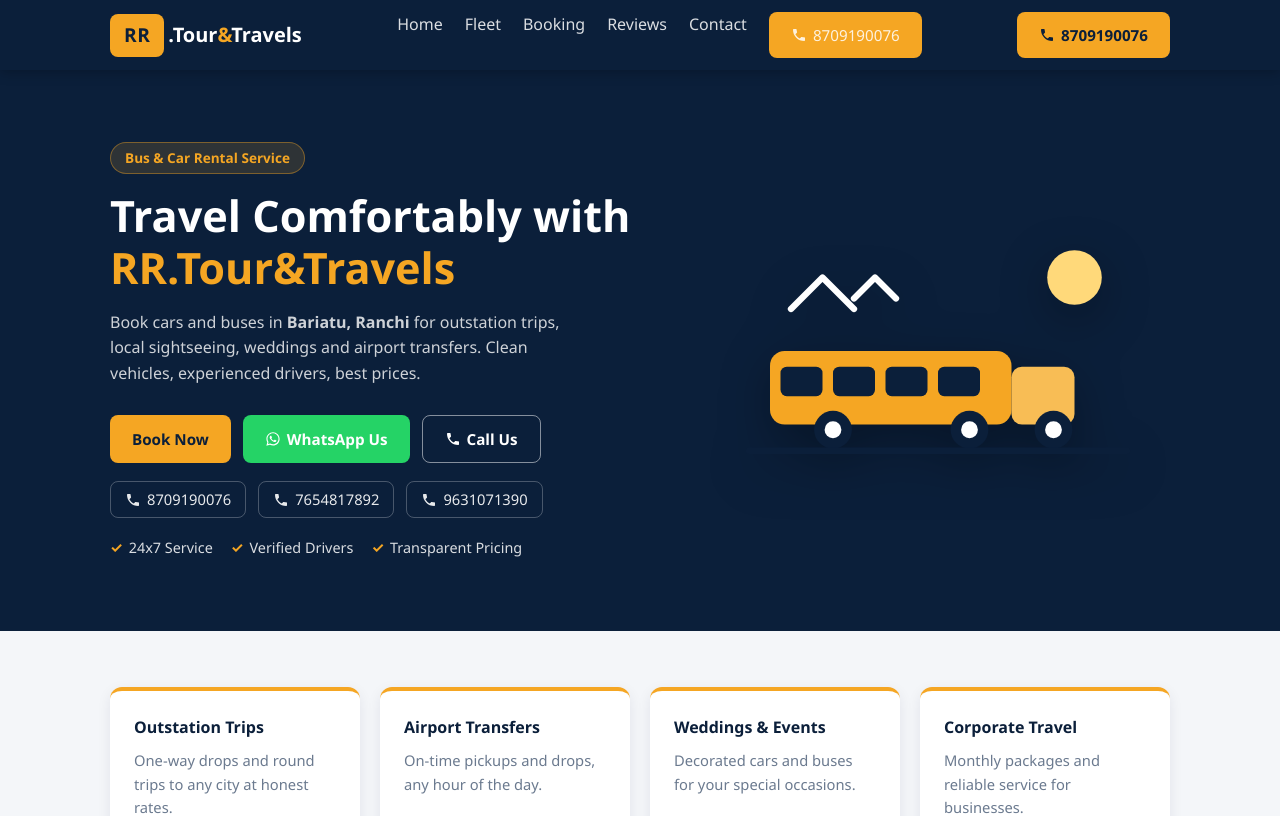
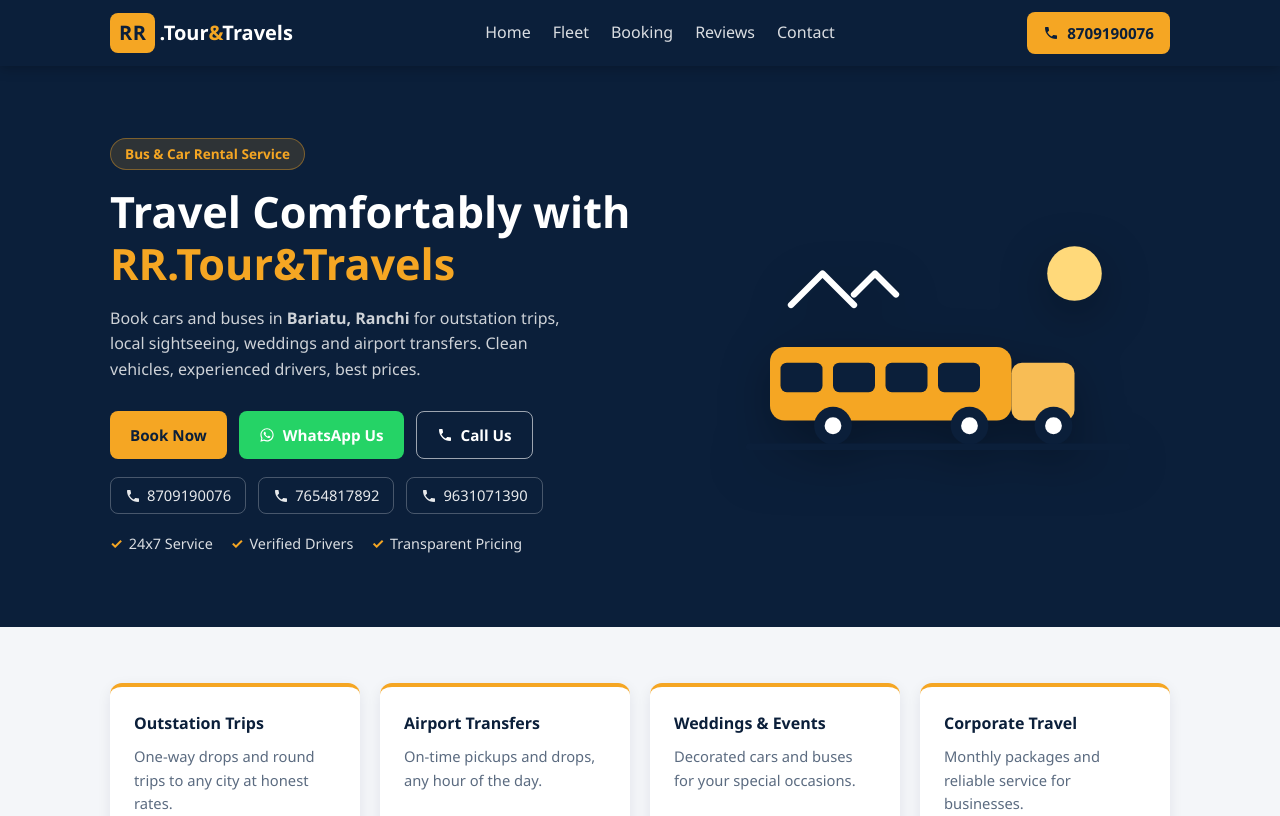
Before and after one commit to hariomk8118-source/RR-Tour-and-Travels, a React (Vite) app: page / in a window 1280 px wide. Shown: the top 816 px of the page. Built offline with nearby package versions, Linux system fonts and the light colour scheme.

Commit message:
Fix header: remove admin CSS leak showing duplicate call button, add admin link in footer

```diff
--- a/src/App.css
+++ b/src/App.css
@@ -871,6 +871,17 @@
   font-size: 0.85rem;
 }
 
+.footer-admin-link {
+  color: rgba(255, 255, 255, 0.3);
+  font-size: 0.75rem;
+  text-decoration: none;
+  margin-left: 10px;
+}
+
+.footer-admin-link:hover {
+  color: rgba(255, 255, 255, 0.7);
+}
+
 /* ---------- Responsive: Tablet ---------- */
 @media (max-width: 860px) {
   .hero-inner,
--- a/src/admin/admin.css
+++ b/src/admin/admin.css
@@ -1,14 +1,5 @@
 /* ---------- Admin Panel ---------- */
-:root {
-  --navy: #0b1f3a;
-  --navy-light: #16305a;
-  --amber: #f5a623;
-  --amber-dark: #d4880f;
-  --green: #25d366;
-  --white: #ffffff;
-  --grey: #6b7a8f;
-  --grey-light: #f4f6f9;
-}
+/* Uses global .btn, .btn-primary, .btn-whatsapp, .btn-outline, .brand-badge from App.css */
 
 /* Login */
 .admin-login-wrap {
@@ -34,14 +25,9 @@
   margin-bottom: 16px;
 }
 
-.brand-badge {
-  background: var(--amber);
-  color: var(--navy);
-  border-radius: 8px;
+.admin-login-logo .brand-badge {
+  font-size: 1.2rem;
   padding: 6px 14px;
-  font-weight: 800;
-  font-size: 1.2rem;
-  display: inline-block;
 }
 
 .admin-login-form h2 {
@@ -118,42 +104,12 @@
   gap: 10px;
 }
 
-.btn {
-  display: inline-flex;
-  align-items: center;
-  gap: 6px;
-  padding: 11px 22px;
-  border-radius: 8px;
-  font-weight: 600;
-  font-size: 0.95rem;
-  text-decoration: none;
-  border: none;
+.admin-login-form button,
+.admin-dashboard button,
+.bill-gen button,
+.bill-preview button {
   cursor: pointer;
   font-family: inherit;
-}
-
-.btn-primary {
-  background: var(--amber);
-  color: var(--navy);
-}
-
-.btn-primary:hover {
-  background: var(--amber-dark);
-}
-
-.btn-whatsapp {
-  background: var(--green);
-  color: var(--white);
-}
-
-.btn-outline {
-  background: transparent;
-  color: var(--white);
-  border: 1.5px solid rgba(255, 255, 255, 0.5);
-}
-
-.btn-outline:hover {
-  border-color: var(--white);
 }
 
 .btn-sm {
--- a/src/components/Footer.jsx
+++ b/src/components/Footer.jsx
@@ -42,6 +42,7 @@ export default function Footer() {
       </div>
       <div className="footer-bottom">
         <p>&copy; {year} RR.Tour&amp;Travels. All rights reserved.</p>
+        <a href="/admin" className="footer-admin-link">Admin</a>
       </div>
     </footer>
   );
```
